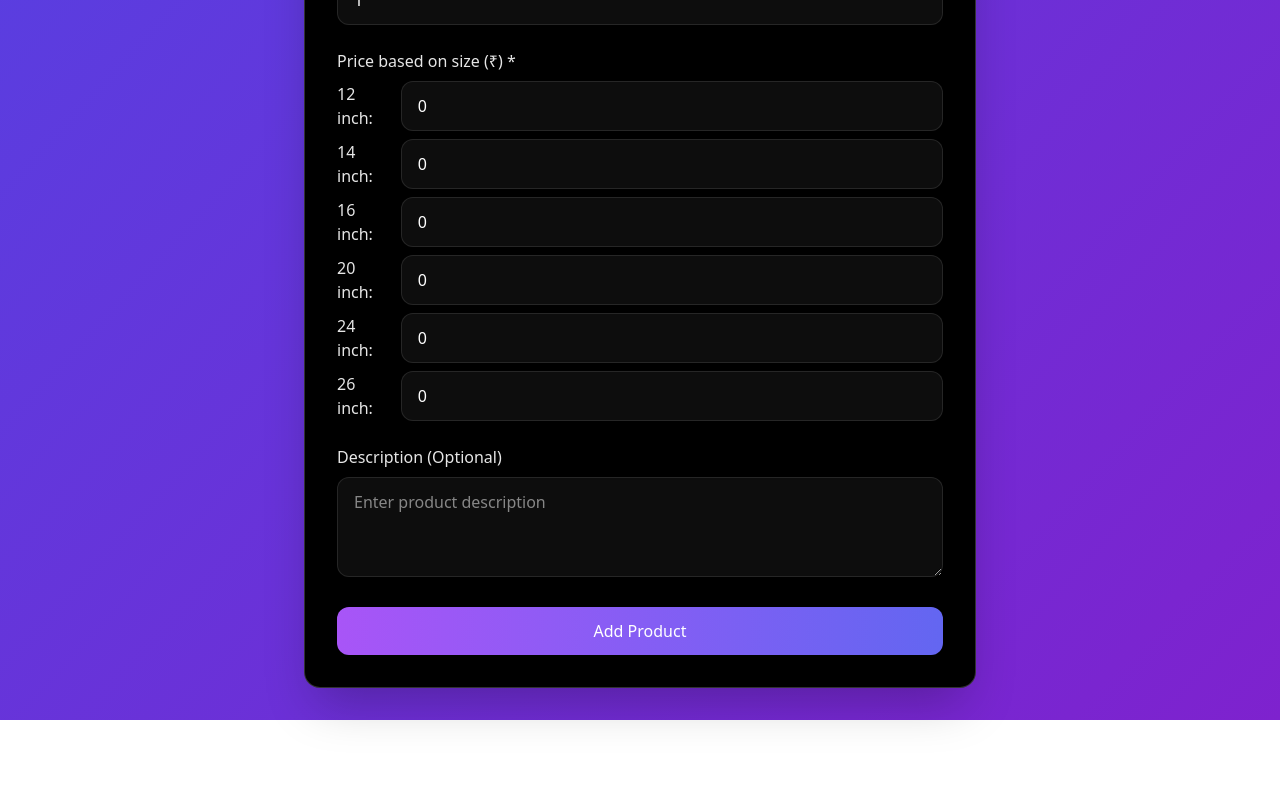
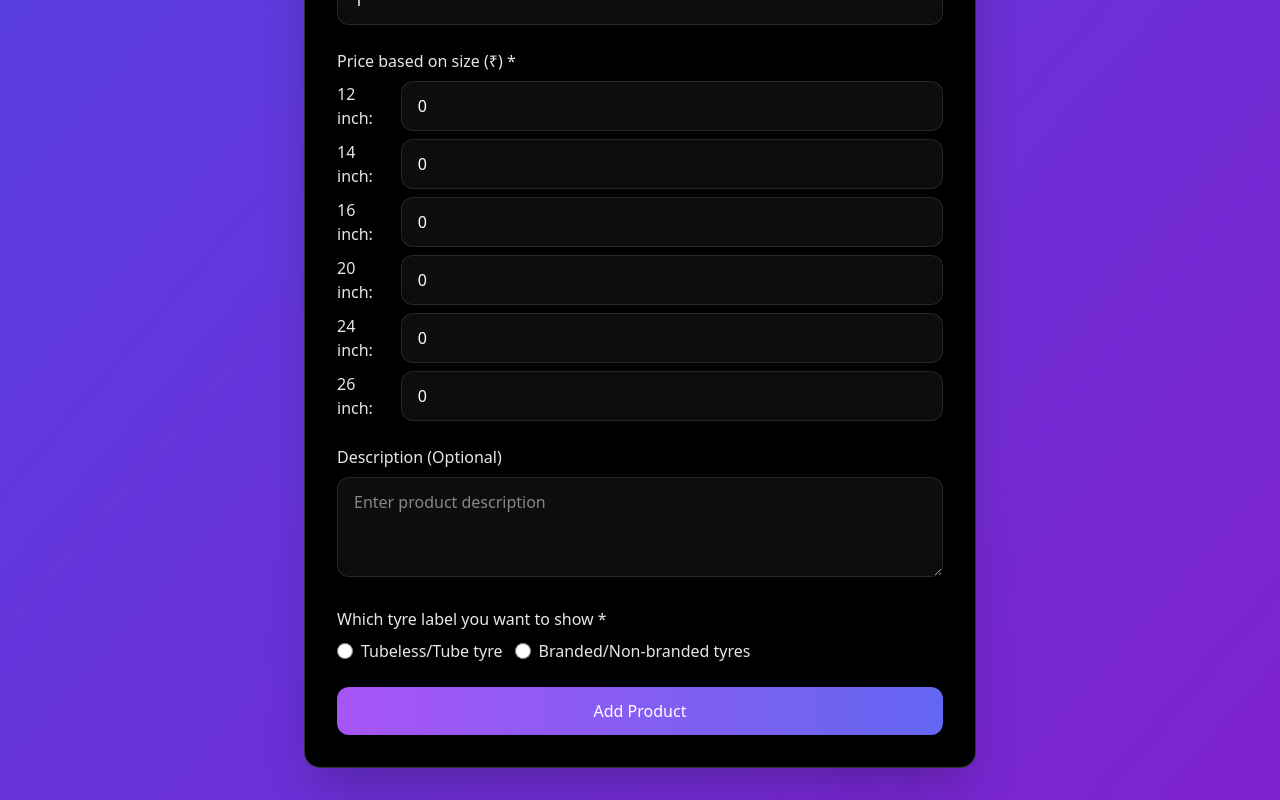
Before and after one commit to ashishume/cycle-exhibition, a React (Vite) app in the folder demo-cycle/: page /cycle-form in a window 1280 px wide. Shown: the part 676-1476 px from the top of the page. Before the commit the page ends 1396 px from the top, so only its background shows below. Built offline with nearby package versions, Linux system fonts and the light colour scheme; no server answers.

Commit message:
feat: tubeless feature added

```diff
--- a/demo-cycle/src/Pages/CycleForm.tsx
+++ b/demo-cycle/src/Pages/CycleForm.tsx
@@ -41,7 +41,7 @@ const ProductForm: React.FC<{
       },
     ],
     bundleSize: 1,
-    tyreTypeLabel: "tubeless",
+    tyreTypeLabel: "",
   };
   const [formData, setFormData] = useState<IFormData>(initialFormData);
   const [errors, setErrors] = useState<IFormErrors>({});
@@ -490,7 +490,7 @@ const ProductForm: React.FC<{
             </div>
 
             {/* Tyre label */}
-            {/* <div className="space-y-2">
+            <div className="space-y-2">
               <label className="block text-white/90 font-medium">
                 Which tyre label you want to show *
               </label>
@@ -499,7 +499,8 @@ const ProductForm: React.FC<{
                   <input
                     type="radio"
                     name="tyre-type"
-                  value={formData.tyreTypeLabel}
+                    checked={formData.tyreTypeLabel === "tubeless"}
+                    value="tubeless"
                     onChange={(e) => handleInputChange(e, "tyreTypeLabel")}
                     className="w-4 h-4 text-indigo-600 bg-white/5 border-white/10 focus:ring-indigo-500"
                   />
@@ -509,14 +510,17 @@ const ProductForm: React.FC<{
                   <input
                     type="radio"
                     name="tyre-type"
-                  value={formData.tyreTypeLabel}
+                    value="branded"
+                    checked={formData.tyreTypeLabel === "branded"}
                     onChange={(e) => handleInputChange(e, "tyreTypeLabel")}
                     className="w-4 h-4 text-indigo-600 bg-white/5 border-white/10 focus:ring-indigo-500"
                   />
-                <span className="text-white/90">Branded/Non-branded tyres</span>
+                  <span className="text-white/90">
+                    Branded/Non-branded tyres
+                  </span>
                 </div>
               </div>
-          </div> */}
+            </div>
 
             {/* Submit Button */}
             <button
--- a/demo-cycle/src/models/Form.tsx
+++ b/demo-cycle/src/models/Form.tsx
@@ -10,7 +10,7 @@ export interface IFormData {
     size: 12 | 14 | 16 | 20 | 24 | 26;
   }[];
   bundleSize: number;
-  tyreTypeLabel: "tubeless" | "branded"; //fixme
+  tyreTypeLabel: "tubeless" | "branded" | "";
 }
 
 export interface IFormErrors {
```
Lines whose indentation alone changed are shown as unchanged.
